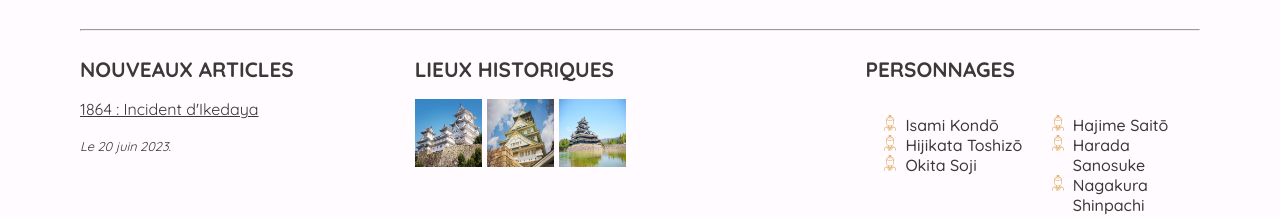
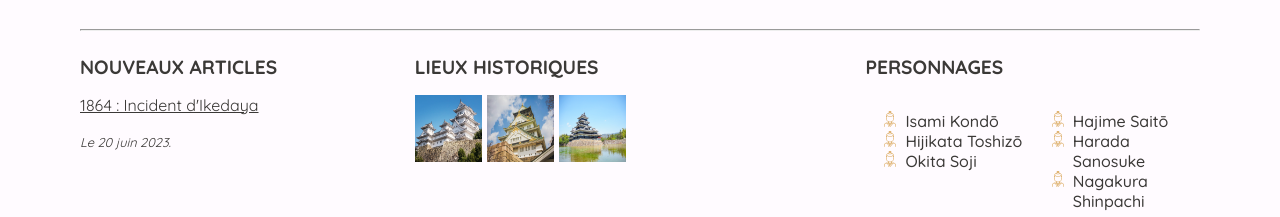
Before and after one commit to Cristina-fruitsPunchSamurai/shinsengumi-landing, a plain HTML site: page index.html in a window 1280 px wide. Shown: the part 756-973 px from the top of the page. Drawn offline with Linux system fonts and the light colour scheme.

Commit message:
Correction W3

```diff
--- a/index.html
+++ b/index.html
@@ -1,4 +1,5 @@
 <!DOCTYPE html>
+<html lang="fr">
     <head>
         <meta charset="utf-8" />
         <link rel="stylesheet" href="style.css" />
@@ -84,7 +85,7 @@
             <hr />
             <section class="categories">
                 <div id="publications">
-                <h1 >Nouveaux articles</h1>
+                    <h2>Nouveaux articles</h2>
                     <p class="publications-title">
                         <a href="#" class="publications-lien">1864 : Incident d'Ikedaya </a>
                     </p>
@@ -93,7 +94,7 @@
                     </span>
                 </div>
                 <div id="nos-photos-wrapper">
-                <h1> Lieux historiques </h1>
+                    <h2> Lieux historiques </h2>
                     <div class="nos-photos">
                         <img src="images/himeji.png" alt="himeji" class="lieu-photo"/>
                         <img src="images/osaka.png" alt="osaka" class="lieu-photo"/>
@@ -101,7 +102,7 @@
                     </div>
                 </div>
                 <div id="personnages-wrapper">
-                <h1>Personnages</h1>
+                    <h2>Personnages</h2>
                     <div id="personnages">
                         <ul class="my-ul">
                             <li>Isami Kondō</li>
@@ -121,3 +122,4 @@
                 <p class="copyright-text">Copyright© 2023 Shinsengumi Chronicles. Made with ❤️ by Fruits Punch Samurai.</p>
         </footer>
     </body>
+</html>
--- a/style.css
+++ b/style.css
@@ -264,9 +264,9 @@ aside h1 {
     margin-bottom: 2rem;
 }
 
-.categories h1 {
+.categories h2 {
     text-transform: uppercase;
-    font-size: 1.3em;
+    font-size: 1.2em;
 }
 
 #publications{
```
Lines whose indentation alone changed are shown as unchanged.
